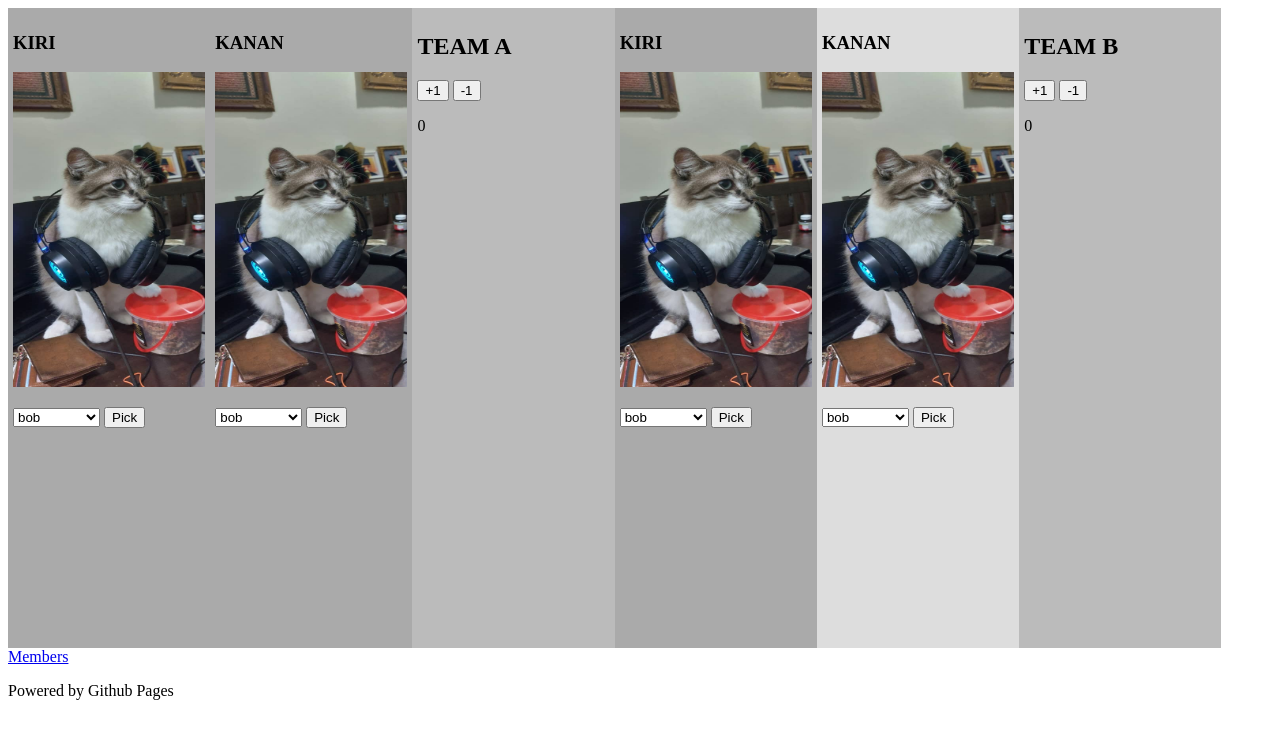
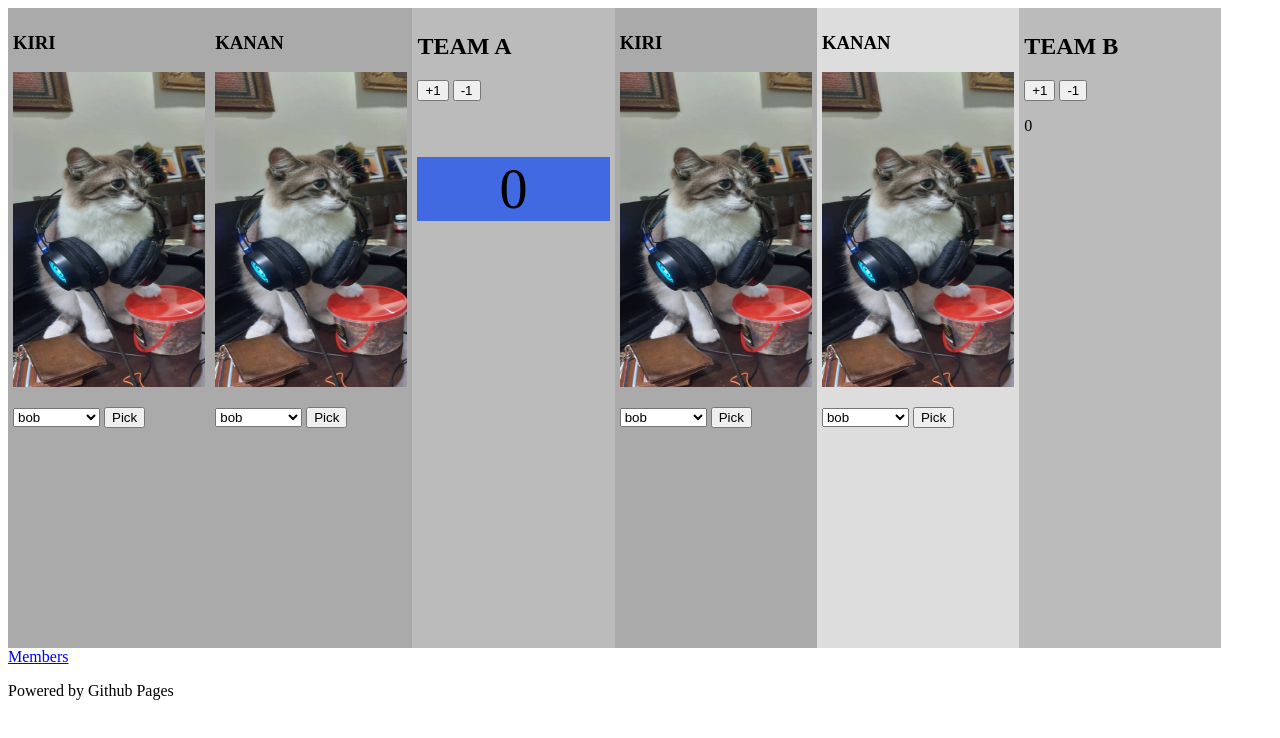
Before and after one commit to erzammarlisah/skormint, a plain HTML site: page index.html in a window 1280 px wide. Drawn offline with Linux system fonts and the light colour scheme.

Commit message:
Update index.html

```diff
--- a/index.html
+++ b/index.html
@@ -21,7 +21,12 @@
   display: table;
   clear: both;
 }
-
+.scoreDisplay{
+  width: 100%;
+  text-align: center;
+  font-size: 56px;
+  background-color: royalblue;
+}
 </style>
 
 
@@ -93,7 +98,7 @@
     <h2>TEAM A</h2>
  	    <button onclick="plus1Team1()">+1</button>
       <button onclick="minus1Team1()">-1</button>
-      <p id="skorTeam1Display">0</p>
+      <p class="scoreDisplay" id="skorTeam1Display">0</p>
   </div>
 
 
```
